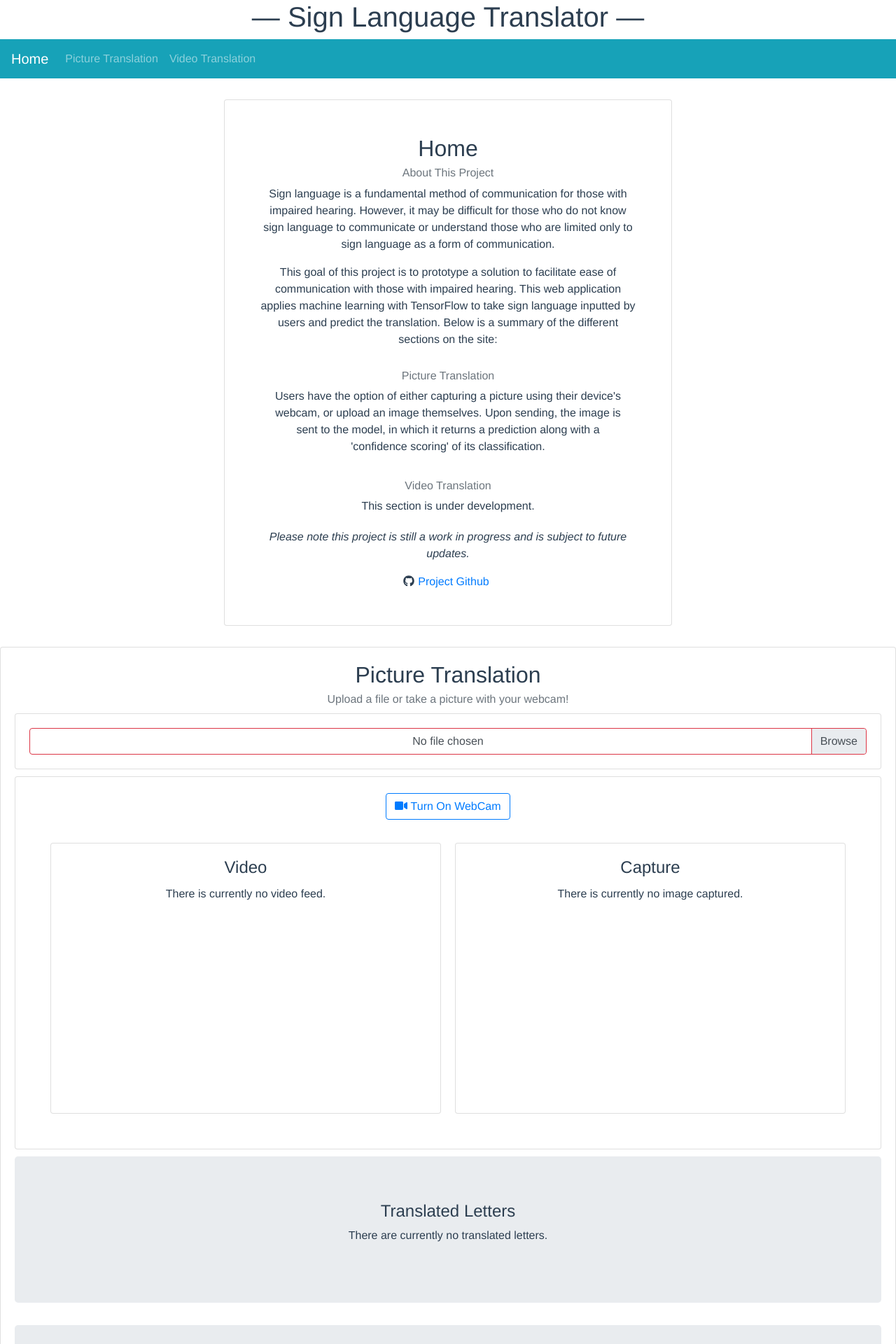
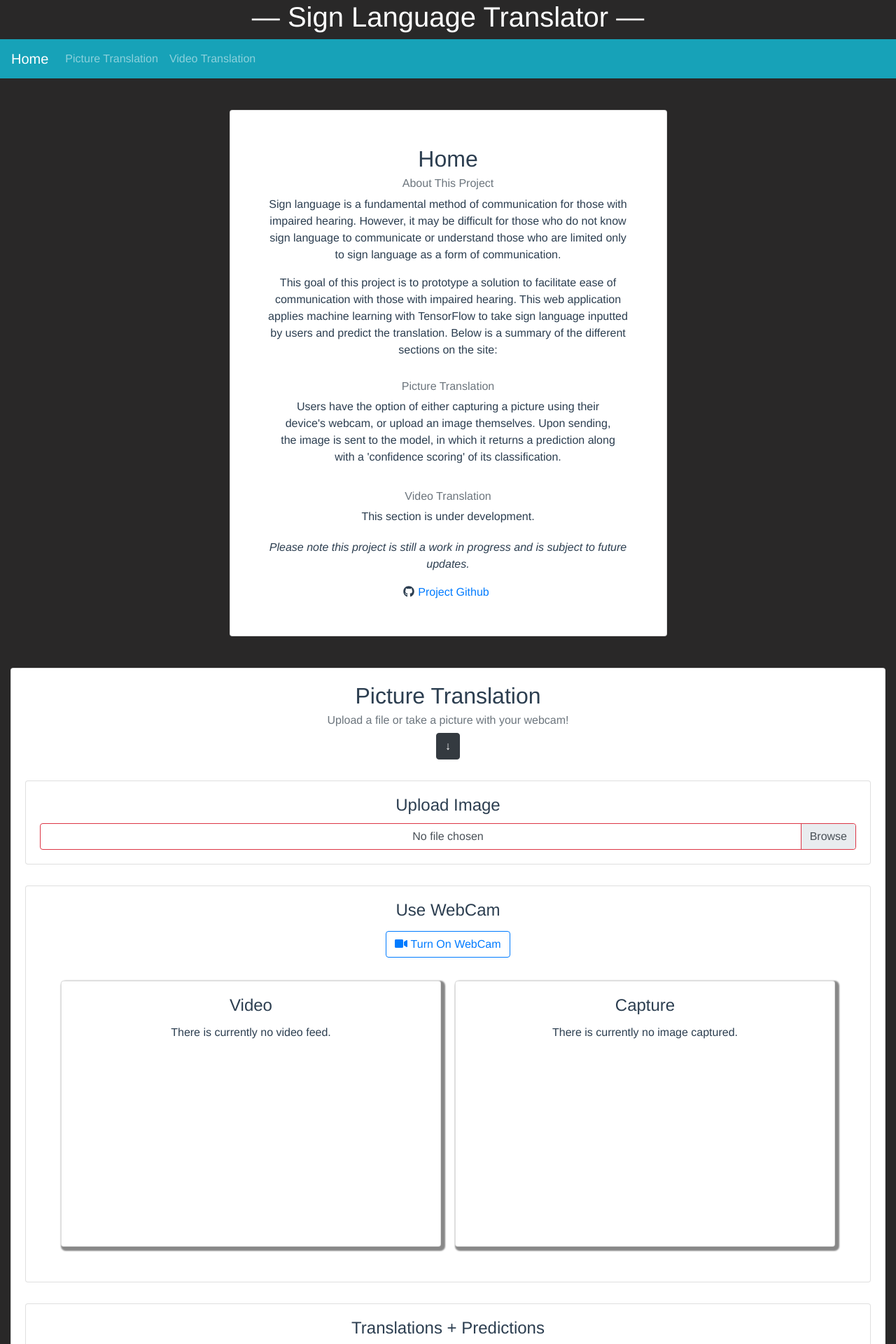
Before and after one commit to c73lam8797/Sign-Language-Translator, a Vue app in the folder Frontend/vue-app/: page / in a window 1280 px wide. Shown: the part 60-1980 px from the top of the page at 70% size. Built offline with nearby package versions, Linux system fonts and the light colour scheme.

Commit message:
now able to predict using user-uploaded images

```diff
--- a/Frontend/vue-app/src/components/Home.vue
+++ b/Frontend/vue-app/src/components/Home.vue
@@ -1,5 +1,5 @@
 <template>
-  <div id="home">
+  <div id="home" class="page_section">
     <b-row class="justify-content-center" no-gutters>
       <b-card title="Home" sub-title="About This Project" id="home_card" title-tag="h2">
         <b-card-text>
--- a/Frontend/vue-app/src/components/PictureTranslation.vue
+++ b/Frontend/vue-app/src/components/PictureTranslation.vue
@@ -1,16 +1,16 @@
 <template>
   <div id="picture">
-    <b-card title="Picture Translation" title-tag="h2" sub-title="Upload a file or take a picture with your webcam!">
+    <b-card id="picture_card" class="page_section" title="Picture Translation" title-tag="h2" sub-title="Upload a file or take a picture with your webcam!">
+      <a href="#translations_predictions" id="scrollToPredictionsWrapper"><b-button variant="dark" id="scrollToPredictions">↓</b-button></a>
       <div id="media_wrapper">
         <!-- Upload file -->
-        <b-card class="file_cards">
+        <b-card class="file_cards" title="Upload Image">
           <b-form-file accept="image/jpeg, image/png" v-model="uploadedFile" :state="Boolean(uploadedFile)"></b-form-file>
           <b-button class="buttons" v-if="Boolean(uploadedFile)" @click="translateUploadedFile" variant="outline-info" style="margin-top: 15px">Translate Uploaded Image</b-button>
           <b-button class="buttons" v-if="Boolean(uploadedFile)" @click="uploadedFile = null" variant="outline-danger" style="margin-top: 15px">Clear Uploaded Image</b-button>
         </b-card>
-
         <!-- Webcam button group -->
-        <b-card class="file_cards">
+        <b-card class="file_cards" title="Use WebCam">
           <b-button class="buttons" v-if="!webCamOn" @click="showCamera" variant="outline-primary"><font-awesome-icon v-if="!loading" :icon="['fas', 'video']" />
             <b-spinner v-if="loading" small label="Spinning"></b-spinner>
             <span v-else> Turn On WebCam</span>
@@ -42,8 +42,10 @@
       </div>
 
       <!-- Predictions and translations -->
+      <b-card title="Translations + Predictions" id="translations_predictions">
+        <b-card-body>
           <b-jumbotron>
-        <h4>Translated Letters</h4>
+            <!-- <h4>Translated Letters</h4> -->
             {{ translatedImages.map(x => x.translation).join(", ") }}
             <b-card-text v-if="translatedImages.length === 0">
               There are currently no translated letters.
@@ -53,7 +55,7 @@
             </b-row>
           </b-jumbotron>
           <b-jumbotron>
-        <h4>Predictions</h4>
+            <!-- <h4>Predictions</h4> -->
             <b-card-text v-if="translatedImages.length === 0">
               There are currently no predictions.
             </b-card-text>
@@ -64,6 +66,8 @@
               </b-card>
             </div>
           </b-jumbotron>
+        </b-card-body>
+      </b-card>
     </b-card>
   </div>
 </template>
@@ -79,6 +83,21 @@
     video: true,
     audio: false
   };
+
+  const send_request = (b64_img) => {
+    const formData = new FormData();
+    formData.append('b64', b64_img);
+    const params = {
+      method: "POST",
+      body: formData,
+      headers: {
+        'Access-Control-Allow-Origin': 'http://localhost:5000/api/predict'
+      },
+    }
+
+    return fetch(url + "/api/predict", params)
+            .then(res => res.json());
+  }
 
   let s = null;
   export default {
@@ -136,18 +155,19 @@
       },
       translate: function() {
         this.predicting = true;
-        const formData = new FormData();
-        formData.append('b64', this.image);
-        const params = {
-          method: "POST",
-          body: formData,
-          headers: {
-            'Access-Control-Allow-Origin': 'http://localhost:5000/api/predict'
-          },
-        }
+        // const formData = new FormData();
+        // formData.append('b64', this.image);
+        // const params = {
+        //   method: "POST",
+        //   body: formData,
+        //   headers: {
+        //     'Access-Control-Allow-Origin': 'http://localhost:5000/api/predict'
+        //   },
+        // }
 
-        fetch(url + "/api/predict", params)
-        .then(res => res.json())
+        // fetch(url + "/api/predict", params)
+        // .then(res => res.json())
+        send_request(this.image)
         .then(r => {
           this.translatedImages.push({img: this.image, translation: r.classification, confidence: r.confidence});
         })
@@ -158,6 +178,20 @@
         this.translatedImages = [];
       },
       translateUploadedFile: function() {
+        const reader = new FileReader();
+        //this even listener only gets called when you start reading the file
+        reader.addEventListener('load', () => {
+          const base64 = reader.result;
+          if (base64) {
+            send_request(base64)
+            .then(r => {
+              this.translatedImages.push({img: base64, translation: r.classification, confidence: r.confidence});
+            })
+            .finally(() => this.predicting = false)
+            .catch(() => { });
+          }
+        }, false);
+        reader.readAsDataURL(this.uploadedFile);
 
       }
     },
@@ -219,25 +253,40 @@
   width: 19%;
   margin: 0.5%;
   padding: 0.5%;
-  border: solid 1px black;
+  background-color: rgba(66,66,66,0.5);
+  color: white;
 }
 
 #predictions {
   display: flex;
-  justify-content: flex-start;
-  flex-wrap: wrap;
+  /* justify-content: flex-start;
+  flex-wrap: wrap; */
+  overflow-x: auto;
 }
 
 .video_cards {
   margin: 10px;
+  box-shadow: 3px 3px 2px 3px #888888;
 }
 
 .file_cards {
   width: 100%;
-  margin: 10px 0px;
+  margin: 30px 0px;
 }
 
 #media_wrapper {
   margin: 10px 0px;
 }
+
+#scrollToPredictionsWrapper {
+  color: white;
+}
+#scrollToPredictions:hover {
+  transform: translateY(-5px);
+}
+
+#picture_card {
+  /* background-color: transparent; */
+}
+
 </style>
--- a/Frontend/vue-app/src/components/Title.vue
+++ b/Frontend/vue-app/src/components/Title.vue
@@ -1,6 +1,6 @@
 <template>
-  <div class="title">
-    <h1>{{ msg }}</h1>
+  <div>
+    <h1 class="title">{{ msg }}</h1>
   </div>
 </template>
 
@@ -15,18 +15,7 @@ export default {
 
 <!-- Add "scoped" attribute to limit CSS to this component only -->
 <style scoped>
-h3 {
-  margin: 40px 0 0;
-}
-ul {
-  list-style-type: none;
-  padding: 0;
-}
-li {
-  display: inline-block;
-  margin: 0 10px;
-}
-a {
-  color: #42b983;
+.title {
+  color: white;
 }
 </style>
--- a/Frontend/vue-app/src/components/VideoTranslation.vue
+++ b/Frontend/vue-app/src/components/VideoTranslation.vue
@@ -1,6 +1,6 @@
 <template>
   <div id="video">
-    <b-card title="Video Translation" sub-title="This section is under development." title-tag="h2">
+    <b-card class="page_section" title="Video Translation" sub-title="This section is under development." title-tag="h2">
 
     </b-card>
   </div>
--- a/Frontend/vue-app/src/index.css
+++ b/Frontend/vue-app/src/index.css
@@ -1,3 +1,12 @@
 body, html {
   scroll-behavior: smooth;
+  background-color: #292828;
 }
+
+.page_section{
+  margin: 15px;
+}
+
+.jumbotron {
+  background-color: rgba(61, 61, 61, 0.3);
+}
```
Also changed, not shown: 1 other file (tests, documents, lock files or other folders). Lines whose indentation alone changed are shown as unchanged.
